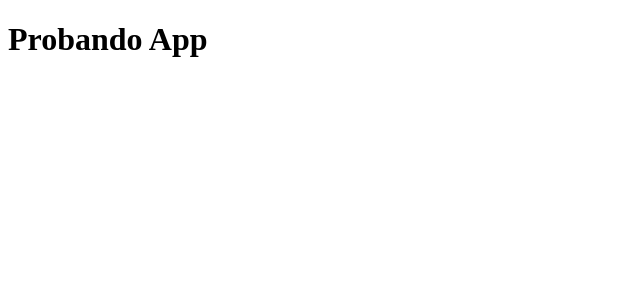
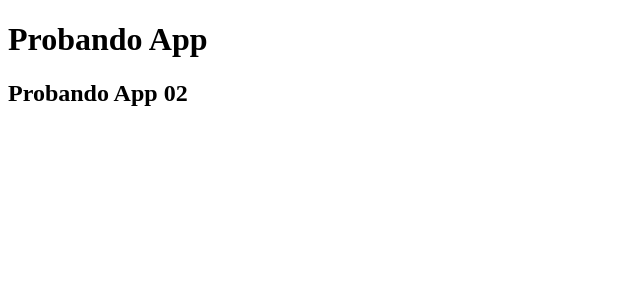
Before and after one commit to gabrielvieyra/courseit-frontend-avanzado, a React (Vite) app in the folder startup-argentina/: page / in a window 1280 px wide. Shown: the top 300 px of the page, without its empty margins (0-640 px from the left). Built offline with nearby package versions, Linux system fonts and the light colour scheme.

Commit message:
agrego configuracion de eslint y prettier

```diff
--- a/startup-argentina/src/App.tsx
+++ b/startup-argentina/src/App.tsx
@@ -1,5 +1,10 @@
 function App() {
-  return <h1>Probando App</h1>;
+  return (
+    <>
+      <h1>Probando App</h1>
+      <h2>Probando App 02</h2>
+    </>
+  );
 }
 
 export default App;
```
Also changed, not shown: startup-argentina/package.json (+14 -1 lines), startup-argentina/.eslintrc.json (added), startup-argentina/.prettierrc.json (added), 1 other file (tests, documents, lock files or other folders).
